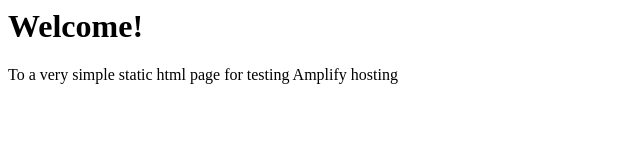
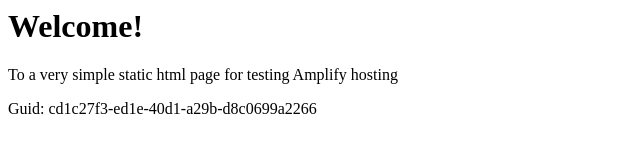
Before and after one commit to aws-aemilia-dub/Github-PR-Commit-Integration-Test-DoNotTouch-v1-preprod-eu-west-1, a website: page src/index.html in a window 1280 px wide. Shown: the whole page, without its empty margins (0-640 px from the left). Drawn offline with Linux system fonts and the light colour scheme.

Commit message:
commit from integ tests

```diff
--- a/src/index.html
+++ b/src/index.html
@@ -1,3 +1,5 @@
+
+
 <html lang="en">
 
 <head>
@@ -10,6 +12,6 @@
 <body>
     <h1>Welcome!</h1>
     <p>To a very simple static html page for testing Amplify hosting</p>
-</body>
+    <p>Guid: cd1c27f3-ed1e-40d1-a29b-d8c0699a2266</p></body>
 
 </html>
```
